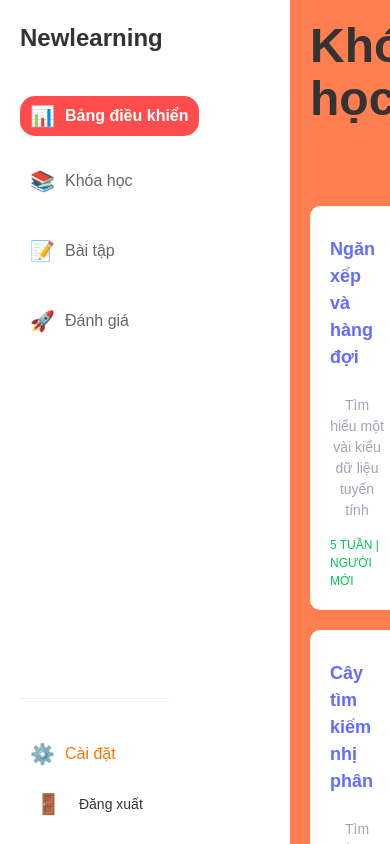
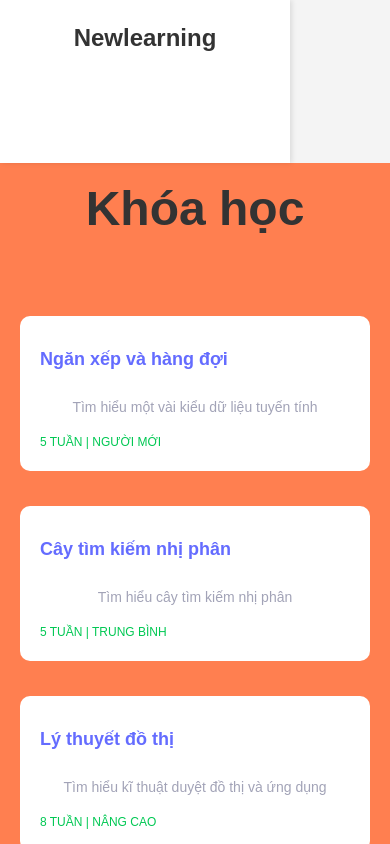
Before and after one commit to DoThiNgocNgan/spnc, a React (Vite) app: page /admin in a window 390 px wide. Built offline with nearby package versions, Linux system fonts and the light colour scheme.

Commit message:
fix reponsive

```diff
--- a/src/pages/Admin/Admin.css
+++ b/src/pages/Admin/Admin.css
@@ -181,3 +181,103 @@ h1 {
     grid-template-columns: 1fr;
   }
 }
+
+/* Responsive Design */
+@media (max-width: 1024px) { /* For iPad & smaller screens */
+  .dashboard {
+    flex-direction: column;
+  }
+
+  .dashboard-nav {
+    width: 100%;
+    flex-direction: row;
+    align-items: center;
+    padding: 10px;
+    position: sticky;
+    top: 0;
+    z-index: 100;
+  }
+
+  .dashboard-nav ul {
+    flex-direction: row;
+    margin: 0 20px;
+  }
+
+  .dashboard-nav li {
+    margin: 0 10px;
+  }
+
+  .logo {
+    margin-bottom: 0;
+  }
+
+  .dashboard-main {
+    padding: 15px;
+  }
+
+  .stats-container {
+    flex-wrap: wrap;
+  }
+
+  .stat-card {
+    width: 45%;
+    margin-bottom: 15px;
+  }
+}
+
+@media (max-width: 768px) { /* For iPhone & mobile devices */
+  .dashboard-nav {
+    padding: 10px 5px;
+  }
+
+  .dashboard-nav ul {
+    display: none; /* Hide normal menu */
+  }
+
+  /* Add hamburger menu for mobile */
+  .mobile-menu-button {
+    display: block;
+  }
+
+  .dashboard-nav.mobile-open ul {
+    display: flex;
+    flex-direction: column;
+    position: absolute;
+    top: 60px;
+    left: 0;
+    right: 0;
+    background: white;
+    padding: 10px;
+    box-shadow: 0 2px 5px rgba(0,0,0,0.1);
+  }
+
+  .stat-card {
+    width: 100%;
+  }
+
+  .course-menu {
+    grid-template-columns: 1fr;
+  }
+
+  .course-item {
+    margin-bottom: 15px;
+  }
+
+  h1 {
+    font-size: 24px;
+  }
+}
+
+/* Add utility classes */
+.hide-on-mobile {
+  @media (max-width: 768px) {
+    display: none;
+  }
+}
+
+.show-on-mobile {
+  display: none;
+  @media (max-width: 768px) {
+    display: block;
+  }
+}
--- a/src/pages/Admin/Admin.jsx
+++ b/src/pages/Admin/Admin.jsx
@@ -1,15 +1,29 @@
-import React from "react";
+import React, { useState } from "react";
 import "./Admin.css";
 import { Link } from "react-router-dom";
 import AccountDropdown from '../../components/AccountDropdown/AccountDropdown';
 
 const Admin = () => {
+  const [isMobileMenuOpen, setIsMobileMenuOpen] = useState(false);
+
+  const toggleMobileMenu = () => {
+    setIsMobileMenuOpen(!isMobileMenuOpen);
+  };
+
   return (
     <div className="dashboard">
-      <nav className="dashboard-nav">
+      <nav className={`dashboard-nav ${isMobileMenuOpen ? 'mobile-open' : ''}`}>
         <div className="logo">
           <span>Newlearning</span>
         </div>
+
+        <button
+          className="mobile-menu-button show-on-mobile"
+          onClick={toggleMobileMenu}
+        >
+          ☰
+        </button>
+
         <ul>
           <li className="active">
             <Link to="/admin-home">
--- a/src/pages/AdminHome/AdminHome.css
+++ b/src/pages/AdminHome/AdminHome.css
@@ -62,3 +62,166 @@
   border-radius: 50%;
   margin-right: 10px;
 }
+
+/* Responsive Design */
+@media (max-width: 1024px) { /* For iPad & smaller screens */
+  .dashboard {
+    flex-direction: column;
+  }
+
+  .dashboard-nav {
+    width: 100%;
+    flex-direction: row;
+    align-items: center;
+    padding: 10px;
+    position: sticky;
+    top: 0;
+    z-index: 100;
+    background: white;
+  }
+
+  .dashboard-nav ul {
+    flex-direction: row;
+    margin: 0 20px;
+  }
+
+  .dashboard-nav li {
+    margin: 0 10px;
+  }
+
+  .logo {
+    margin-bottom: 0;
+  }
+
+  .dashboard-content {
+    padding: 15px;
+  }
+
+  .charts-container {
+    grid-template-columns: 1fr; /* Stack charts vertically on tablet */
+    gap: 15px;
+  }
+
+  .chart-item {
+    padding: 10px;
+  }
+}
+
+@media (max-width: 768px) { /* For iPhone & mobile devices */
+  .dashboard-nav {
+    padding: 10px 5px;
+  }
+
+  .dashboard-nav ul {
+    display: none; /* Hide normal menu */
+  }
+
+  /* Mobile menu styles */
+  .mobile-menu-button {
+    display: block;
+    background: none;
+    border: none;
+    font-size: 24px;
+    cursor: pointer;
+  }
+
+  .dashboard-nav.mobile-open ul {
+    display: flex;
+    flex-direction: column;
+    position: absolute;
+    top: 60px;
+    left: 0;
+    right: 0;
+    background: white;
+    padding: 10px;
+    box-shadow: 0 2px 5px rgba(0,0,0,0.1);
+  }
+
+  .dashboard-nav.mobile-open li {
+    margin: 10px 0;
+  }
+
+  .dashboard-content {
+    padding: 10px;
+  }
+
+  .charts-container {
+    grid-template-columns: 1fr;
+    gap: 10px;
+  }
+
+  .chart-item {
+    padding: 10px;
+  }
+
+  /* Adjust student list for mobile */
+  .students-list {
+    grid-template-columns: 1fr;
+  }
+
+  .student-item {
+    padding: 8px;
+  }
+
+  .student-avatar {
+    width: 32px;
+    height: 32px;
+  }
+
+  h2 {
+    font-size: 20px;
+  }
+}
+
+/* Chart Responsive Adjustments */
+.chart-item canvas {
+  max-height: 300px;
+  width: 100% !important;
+  height: auto !important;
+}
+
+/* Utility classes */
+.hide-on-mobile {
+  @media (max-width: 768px) {
+    display: none;
+  }
+}
+
+.show-on-mobile {
+  display: none;
+  @media (max-width: 768px) {
+    display: block;
+  }
+}
+
+/* Navigation Footer Responsive */
+@media (max-width: 1024px) {
+  .nav-footer {
+    display: none; /* Hide footer on mobile/tablet */
+  }
+}
+
+/* Chart Container Responsive */
+.charts-container {
+  display: grid;
+  grid-template-columns: repeat(auto-fit, minmax(300px, 1fr));
+  gap: 20px;
+  margin-bottom: 18px;
+}
+
+/* Top Students Responsive */
+.top-students {
+  margin-top: 20px;
+}
+
+@media (max-width: 480px) {
+  .student-item {
+    flex-direction: column;
+    text-align: center;
+  }
+
+  .student-avatar {
+    margin-bottom: 8px;
+    margin-right: 0;
+  }
+}
--- a/src/pages/AdminHome/AdminHome.jsx
+++ b/src/pages/AdminHome/AdminHome.jsx
@@ -1,4 +1,4 @@
-import React, { useEffect, useRef } from "react";
+import React, { useState, useEffect, useRef } from "react";
 import { Bar } from "react-chartjs-2"; // Hoặc thư viện biểu đồ bạn chọn
 import Chart from "chart.js/auto"; // Ensure Chart.js is imported
 import "./AdminHome.css"; // Tạo file CSS để định dạng
@@ -6,6 +6,12 @@ import { Link } from "react-router-dom"; // Thêm import Link
 import AccountDropdown from '../../components/AccountDropdown/AccountDropdown';
 
 const AdminHome = () => {
+  const [isMobileMenuOpen, setIsMobileMenuOpen] = useState(false);
+
+  const toggleMobileMenu = () => {
+    setIsMobileMenuOpen(!isMobileMenuOpen);
+  };
+
   // Dữ liệu cho biểu đồ lượt truy cập
   const trafficData = {
     labels: ["1 Jan", "2 Jan", "3 Jan", "4 Jan", "5 Jan", "6 Jan", "7 Jan"],
@@ -55,10 +61,18 @@ const AdminHome = () => {
 
   return (
     <div className="dashboard">
-      <nav className="dashboard-nav">
+      <nav className={`dashboard-nav ${isMobileMenuOpen ? 'mobile-open' : ''}`}>
         <div className="logo">
           <span>Newlearning</span>
         </div>
+
+        <button
+          className="mobile-menu-button show-on-mobile"
+          onClick={toggleMobileMenu}
+        >
+          ☰
+        </button>
+
         <ul>
           <li className="active">
             <Link to="/admin-home">
```
